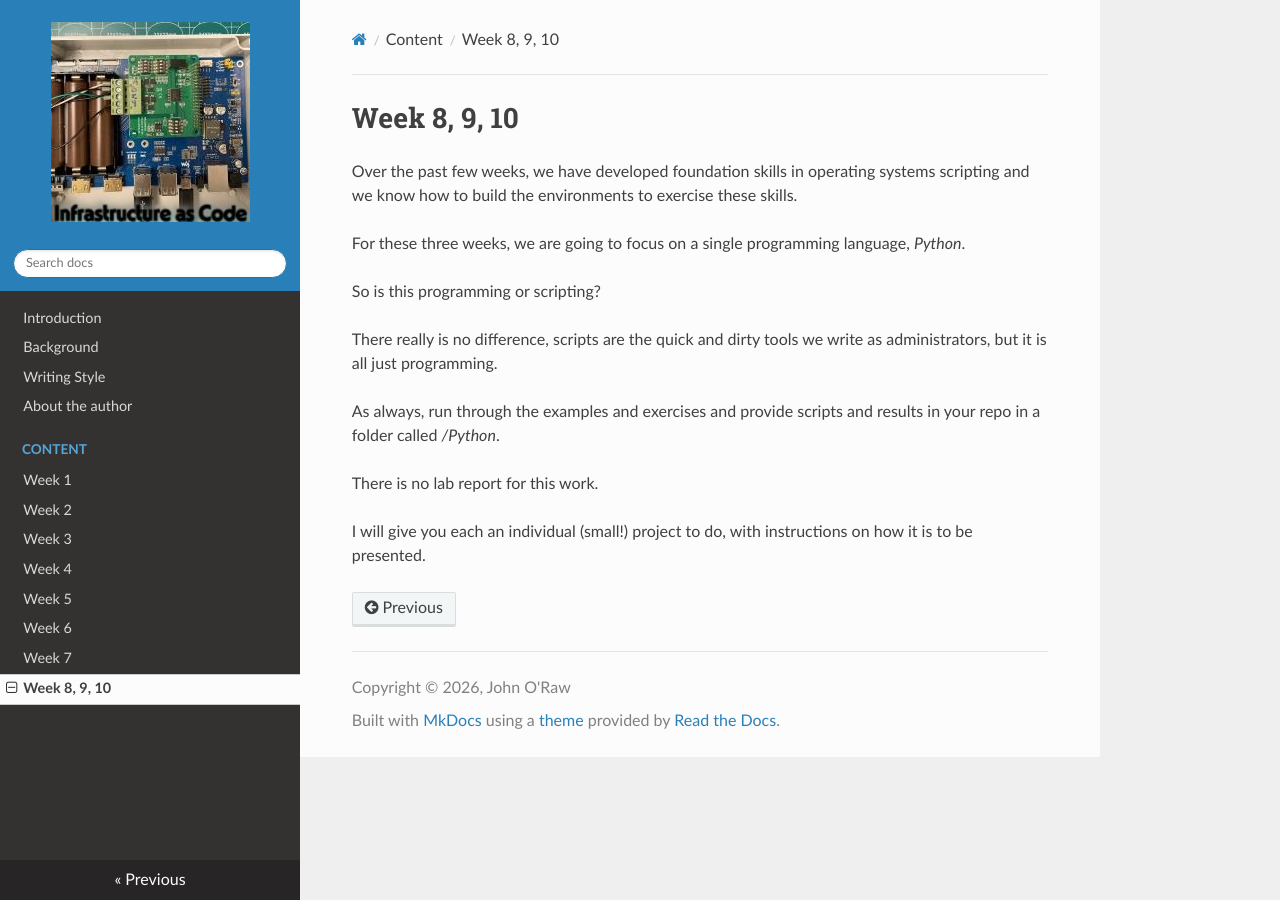
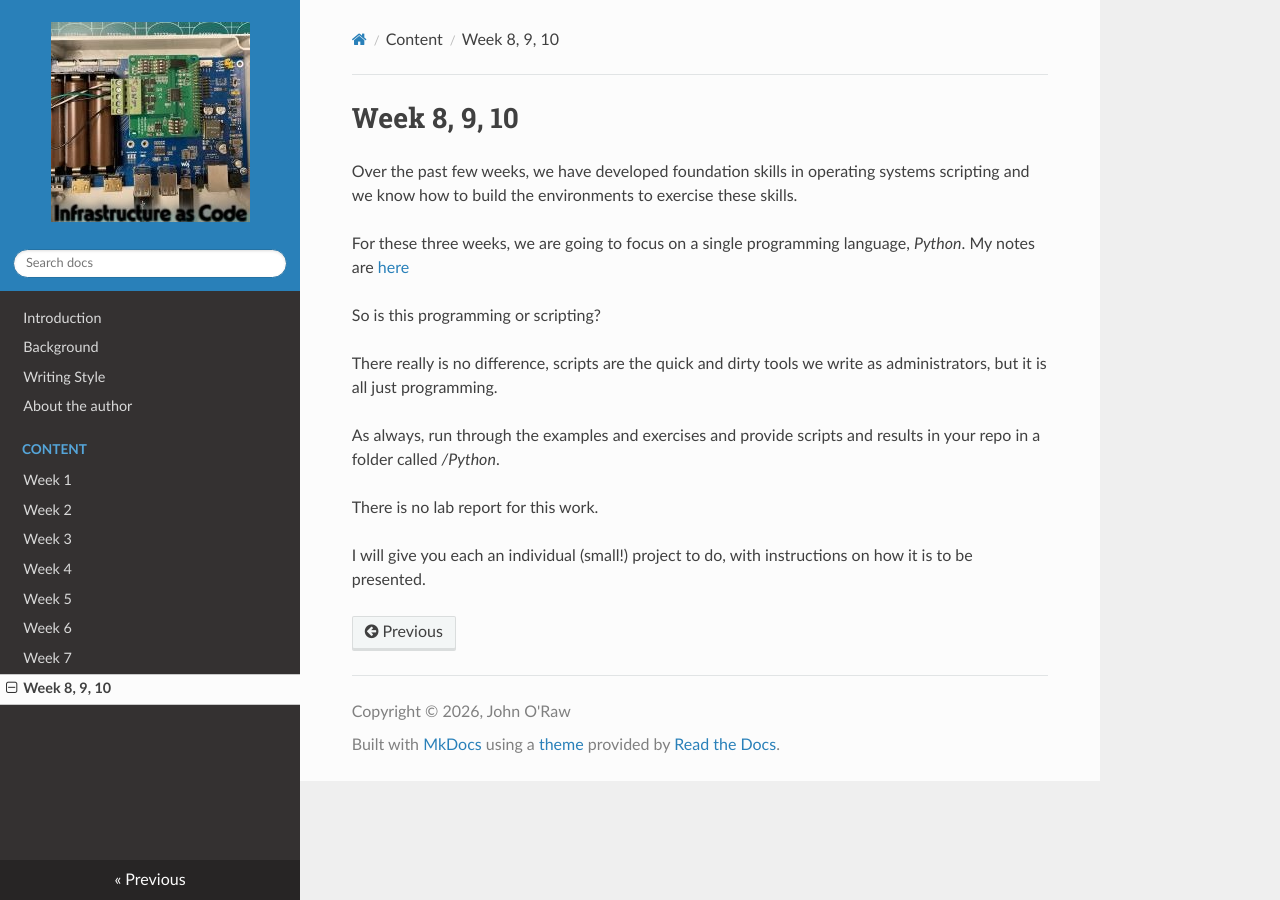
Before and after one commit to JOR-Donegal/IaC26, an MkDocs documentation site: the page built from docs/Content/h.md, in a window 1280 px wide. Built offline with MkDocs 1.6.1, drawn with Linux system fonts in a browser that asks for light colours; nearby versions of some CDN libraries.

Commit message:
Update h.md

```diff
--- a/docs/Content/h.md
+++ b/docs/Content/h.md
@@ -2,7 +2,7 @@
 
 Over the past few weeks, we have developed foundation skills in operating systems scripting and we know how to build the environments to exercise these skills.
 
-For these three weeks, we are going to focus on a single programming language, _Python_.
+For these three weeks, we are going to focus on a single programming language, _Python_. My notes are [here](https://jor-donegal.github.io/Python26/)
 
 So is this programming or scripting?
 
```
